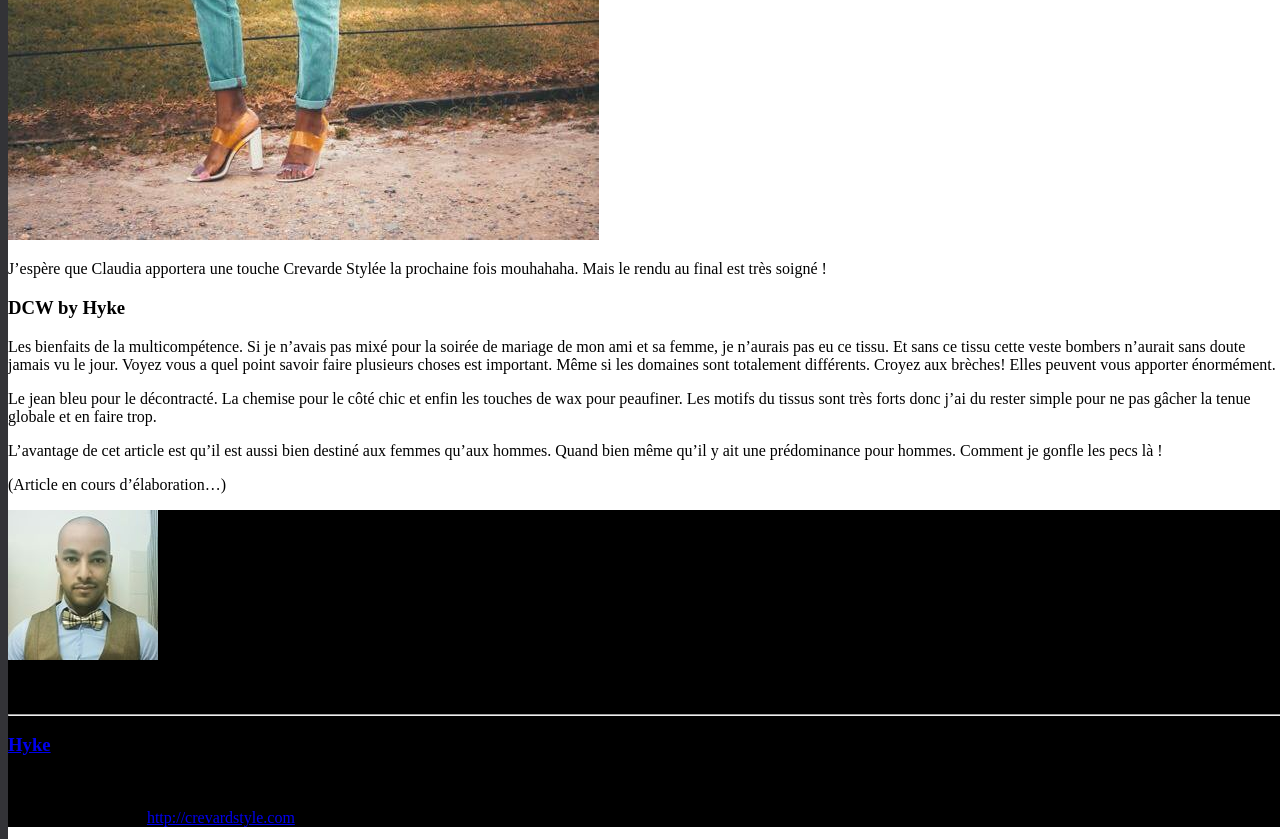
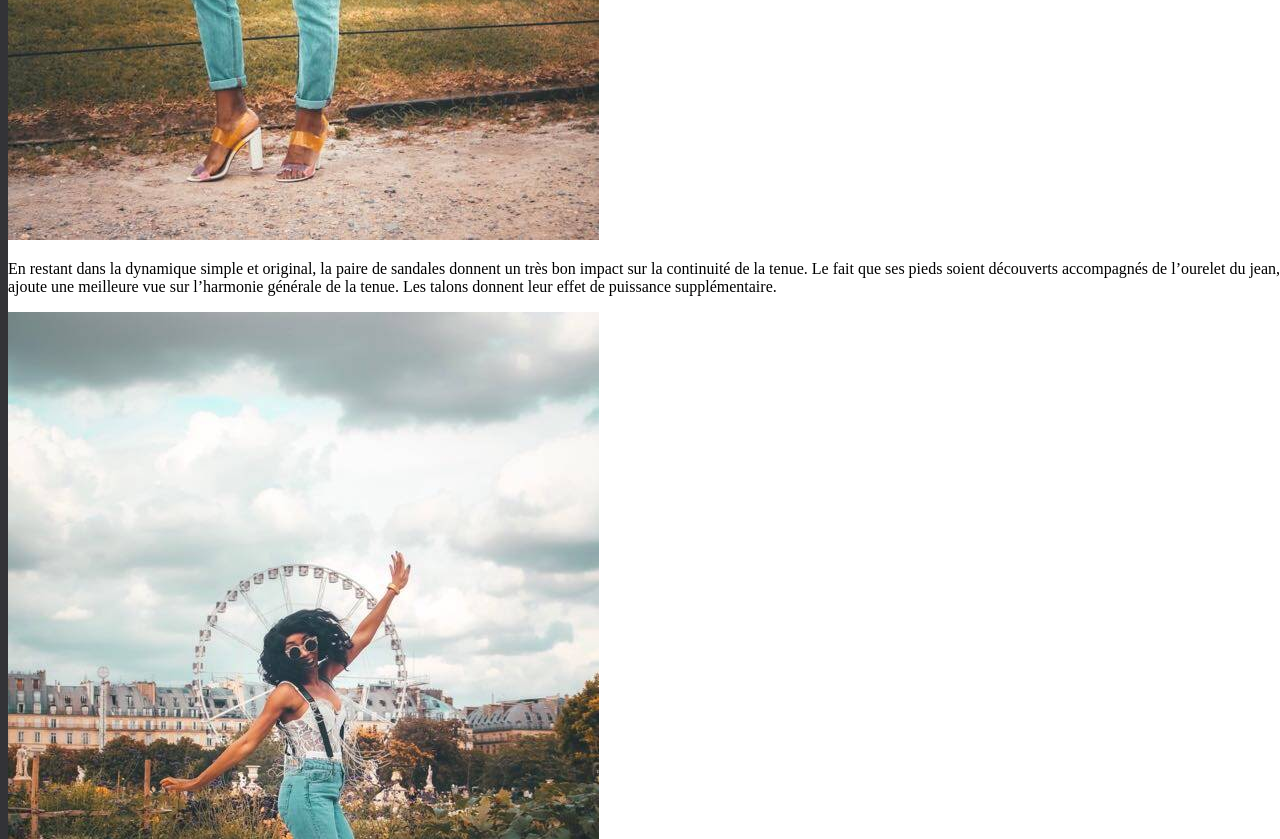
Before and after one commit to darkh2/darkh2.github.io, a Jekyll site: the page built from _posts/2018-08-26-Décontracté-Chic-&-Wax.md, in a window 1280 px wide and 900 px high, scrolled down 3401 px, cut to the strip 0-839 px from the top of the window. Built offline with Jekyll 4.4.1, drawn with Linux system fonts in a browser that asks for light colours; comment, search, counter and statistics services are not loaded.

Commit message:
Update 2018-08-26-Décontracté-Chic-&-Wax.md

```diff
--- a/_posts/2018-08-26-Décontracté-Chic-&-Wax.md
+++ b/_posts/2018-08-26-Décontracté-Chic-&-Wax.md
@@ -30,6 +30,9 @@ Baptisez-moi mes frères ! Je vais enfin décrire la tenue de notre chère styli
 
 ![dcw_c_decontracte]({{site.url}}/{{site.baseurl}}img/dcw_c_decontracte.jpg)
 
+En restant dans la dynamique simple et original, la paire de sandales donnent un très bon impact sur la continuité de la tenue. Le fait que ses pieds soient découverts accompagnés de l'ourelet du jean, ajoute une meilleure vue sur l'harmonie générale de la tenue. Les talons donnent leur effet de puissance supplémentaire.
+
+![dcw_c_shoes]({{site.url}}/{{site.baseurl}}img/dcw_c_shoes.jpg)
 
 J'espère que Claudia apportera une touche Crevarde Stylée la prochaine fois mouhahaha. Mais le rendu au final est très soigné !
 
```
